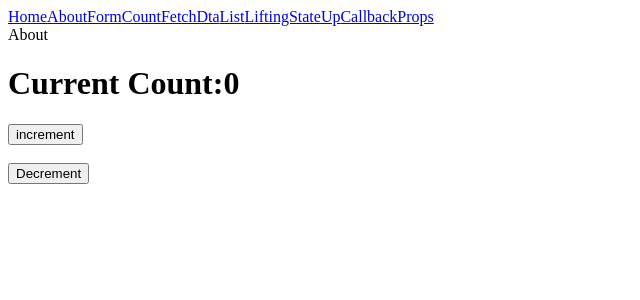
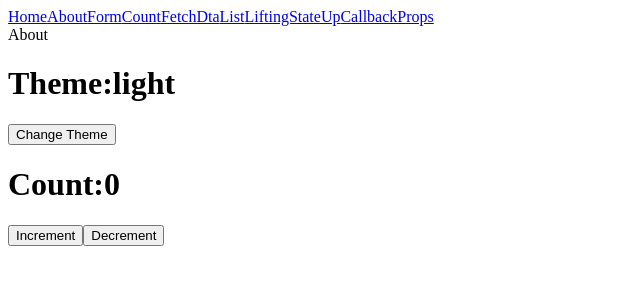
Before and after one commit to Amitkm997/Reactjs_reference_code, a React (Vite) app: page /about in a window 1280 px wide. Shown: the top 300 px of the page, without its empty margins (0-640 px from the left). Built offline with nearby package versions, Linux system fonts and the light colour scheme.

Commit message:
contextAPI

```diff
--- a/src/App.jsx
+++ b/src/App.jsx
@@ -14,6 +14,9 @@ import CallbackProps from './CallbackProps'
 import CounterProvider from './context/counterContext'
 import ConterController from './controllers/ConterController'
 import CounterDisplay from './controllers/CounterDisplay'
+import ThemeProvider from './ThemeSwitcher'
+import ThemeChange from './ThemeChange'
+import UseReducer from './UseReducer'
 function App() {
   return (
     <>
@@ -29,10 +32,14 @@ function App() {
        <Route path='/lift' element={<LiftingStateUp/>}/>
        <Route path='/callback' element={<CallbackProps/>}/>
      </Routes>
-     <CounterProvider>
+     {/* <CounterProvider>
        <CounterDisplay/>
        <ConterController/>
-     </CounterProvider>
+     </CounterProvider> */}
+     <ThemeProvider>
+      <ThemeChange/>
+     </ThemeProvider>
+     <UseReducer/>
     </>
   )
 }
--- /dev/null
+++ b/src/ThemeChange.jsx
@@ -0,0 +1,13 @@
+import React, { useContext } from 'react'
+
+import { ThemeContext } from './ThemeSwitcher'
+export default function ThemeChange() {
+    const{theme,toggleTheme}=useContext(ThemeContext);
+  return (
+    <>
+    <h1>Theme:{theme}</h1>
+    <button onClick={toggleTheme}>Change Theme</button>
+    </>
+
+  )
+}
--- /dev/null
+++ b/src/ThemeSwitcher.jsx
@@ -0,0 +1,16 @@
+
+
+import React, { createContext, useState } from 'react'
+export const ThemeContext=createContext();
+
+export default function ThemeProvider({children}) {
+    const[theme,setTheme]=useState('light')
+    const toggleTheme=()=>setTheme((n)=>n==="light"?"dark":"light");
+  return (
+    <>
+      <ThemeContext.Provider value={{theme,toggleTheme}}>
+           {children}
+      </ThemeContext.Provider>
+    </>
+  )
+}
--- /dev/null
+++ b/src/UseReducer.jsx
@@ -0,0 +1,24 @@
+import React, { useReducer } from 'react'
+const initialState={count:0};
+
+function reducer(state,action){
+   switch(action.type){
+    case 'increment':
+        return {count:state.count+1}
+    case 'decrement':
+        return {count:state.count-1}
+    default:
+        return state;
+   }
+}
+
+export default function UseReducer() {
+    const[state,dispatch]=useReducer(reducer , initialState)
+  return (
+     <>
+      <h1>Count:{state.count}</h1>
+      <button onClick={()=>dispatch({type:'increment'})}>Increment</button>
+      <button onClick={()=>dispatch({type:'decrement'})}>Decrement</button>
+     </>
+  )
+}
```
